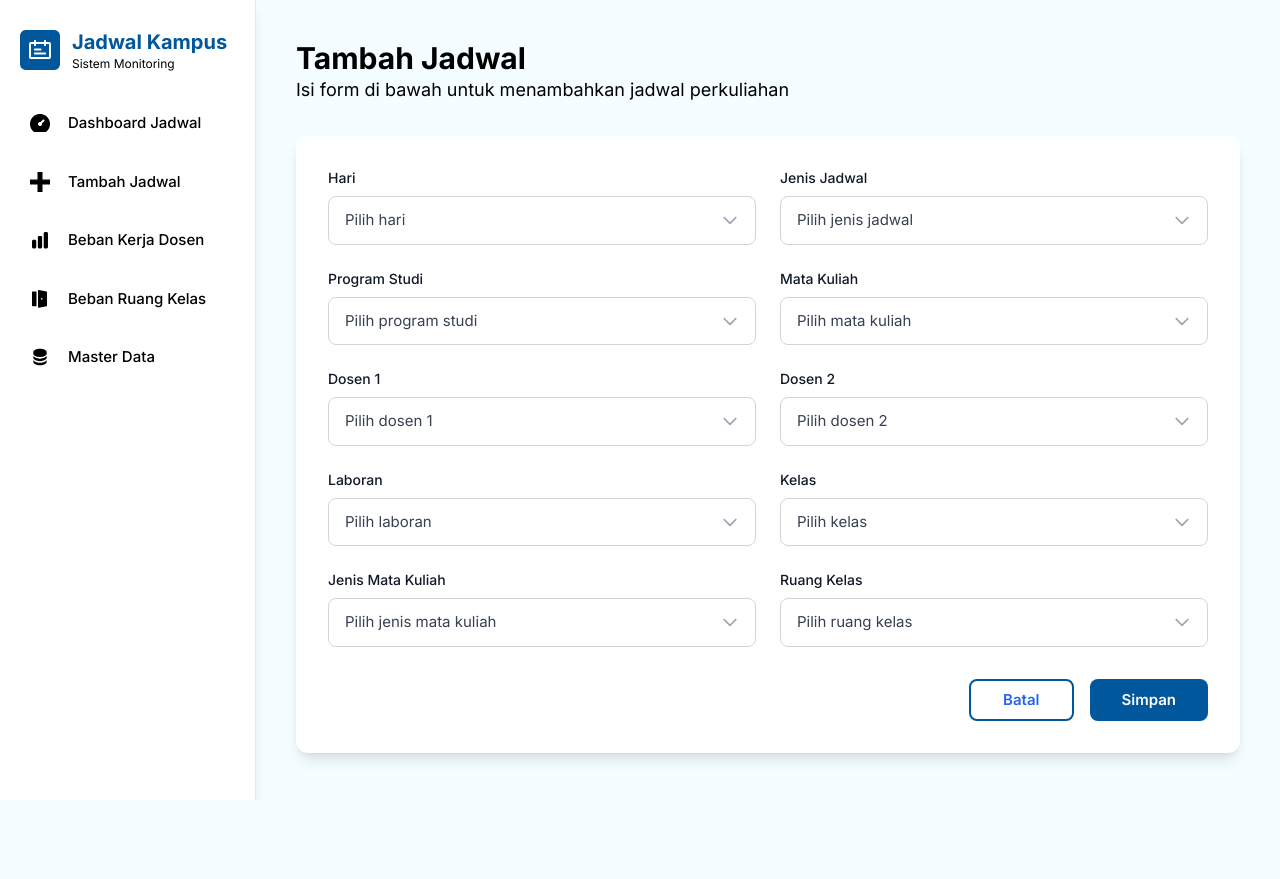
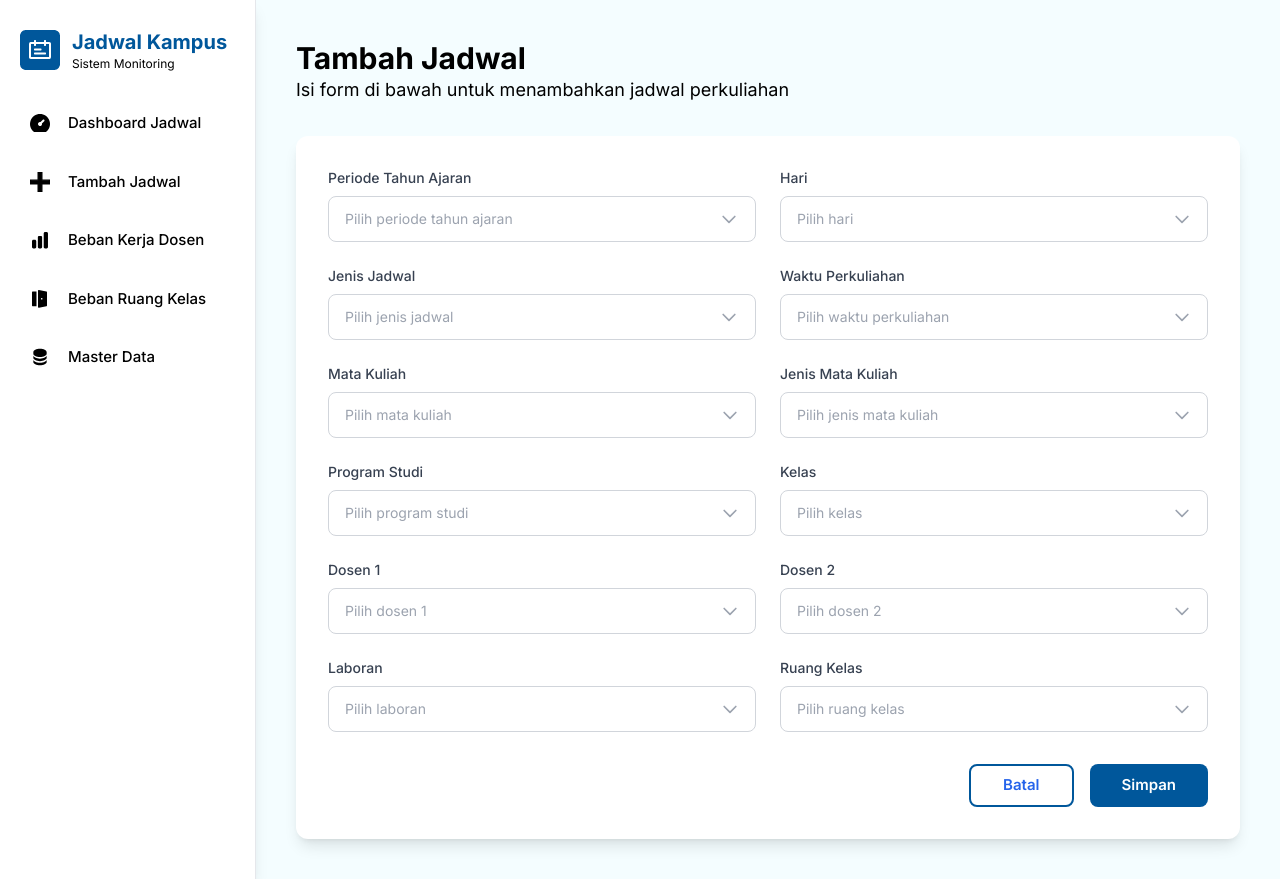
Before and after one commit to YurikoAishinselo123/Sistem-Jadwal, a Vue app in the folder FE/: page /tambah-jadwal in a window 1280 px wide. Before the commit the page ends 800 px from the top, so only its background shows below. Built offline with nearby package versions, Linux system fonts and the light colour scheme.

Commit message:
Add animations and restructure the custom dropdown component

```diff
--- a/FE/src/components/FilterJadwal.vue
+++ b/FE/src/components/FilterJadwal.vue
@@ -4,7 +4,7 @@
 
     <div class="grid grid-cols-1 md:grid-cols-3 lg:grid-cols-4 gap-4">
       <!-- Periode Tahun Ajaran -->
-      <Dropdown
+      <CustomDropdown
         v-model="filters.periodeTahunAjaran"
         :options="options.periodeTahunAjaran"
         placeholder="Periode Tahun Ajaran"
@@ -12,7 +12,7 @@
       />
 
       <!-- Hari -->
-      <Dropdown
+      <CustomDropdown
         v-model="filters.hari"
         :options="options.hari"
         placeholder="Hari"
@@ -20,7 +20,7 @@
       />
 
       <!-- Program Studi -->
-      <Dropdown
+      <CustomDropdown
         v-model="filters.programStudi"
         :options="options.programStudi"
         placeholder="Program Studi"
@@ -28,7 +28,7 @@
       />
 
       <!-- Mata Kuliah -->
-      <Dropdown
+      <CustomDropdown
         v-model="filters.mataKuliah"
         :options="options.mataKuliah"
         placeholder="Mata Kuliah"
@@ -36,7 +36,7 @@
       />
 
       <!-- Dosen -->
-      <Dropdown
+      <CustomDropdown
         v-model="filters.dosen"
         :options="options.dosen"
         placeholder="Dosen"
@@ -44,7 +44,7 @@
       />
 
       <!-- Laboran -->
-      <Dropdown
+      <CustomDropdown
         v-model="filters.laboran"
         :options="options.laboran"
         placeholder="Laboran"
@@ -52,7 +52,7 @@
       />
 
       <!-- Waktu Perkuliahan -->
-      <Dropdown
+      <CustomDropdown
         v-model="filters.waktuPerkuliahan"
         :options="options.waktuPerkuliahan"
         placeholder="Waktu Perkuliahan"
@@ -72,7 +72,7 @@
 
 <script setup lang="ts">
 import { reactive, watch } from 'vue'
-import Dropdown from './Dropdown.vue'
+import CustomDropdown from './CustomDropdown.vue'
 
 // Props declaration
 const props = defineProps<{
--- a/FE/src/views/TambahJadwalView.vue
+++ b/FE/src/views/TambahJadwalView.vue
@@ -2,155 +2,245 @@
   <!-- Header -->
   <div class="mb-8 mt-12 sm:mt-10 xl:mt-0">
     <h1 class="text-xl sm:text-3xl font-bold text-black">Tambah Jadwal</h1>
-    <p class="text-sm sm:text-lg font-base text-black">
+    <p class="text-sm sm:text-lg text-black">
       Isi form di bawah untuk menambahkan jadwal perkuliahan
     </p>
   </div>
 
   <!-- Form -->
   <div class="bg-white rounded-xl shadow-lg p-8">
+    <form @submit.prevent="handleSubmit">
       <div class="grid grid-cols-1 md:grid-cols-2 gap-6">
-      <!-- Row 1 -->
-      <SelectField
-        label="Hari"
-        v-model="formData.hari"
-        :options="options.hari"
-        placeholder="Pilih hari"
-      />
-      <SelectField
-        label="Jenis Jadwal"
-        v-model="formData.jenisJadwal"
-        :options="options.jenisJadwal"
-        placeholder="Pilih jenis jadwal"
+        <!-- Periode Tahun Ajaran -->
+        <CustomDropdown
+          v-model="formData.periodeTahunAjaran"
+          :options="dropdownOptions.periodeTahunAjaran"
+          placeholder="Pilih periode tahun ajaran"
+          label="Periode Tahun Ajaran"
+          :searchable="false"
         />
 
-      <!-- Row 2 -->
-      <SelectField
-        label="Program Studi"
-        v-model="formData.programStudi"
-        :options="options.programStudi"
-        placeholder="Pilih program studi"
-      />
-      <SelectField
-        label="Mata Kuliah"
-        v-model="formData.mataKuliah"
-        :options="options.mataKuliah"
-        placeholder="Pilih mata kuliah"
+        <!-- Hari -->
+        <CustomDropdown
+          v-model="formData.hari"
+          :options="dropdownOptions.hari"
+          placeholder="Pilih hari"
+          label="Hari"
+          :searchable="true"
         />
 
-      <!-- Row 3 -->
-      <SelectField
-        label="Dosen 1"
-        v-model="formData.dosen1"
-        :options="options.dosen"
-        placeholder="Pilih dosen 1"
-      />
-      <SelectField
-        label="Dosen 2"
-        v-model="formData.dosen2"
-        :options="options.dosen"
-        placeholder="Pilih dosen 2"
+        <!-- Jenis Jadwal -->
+        <CustomDropdown
+          v-model="formData.jenisJadwal"
+          :options="dropdownOptions.jenisJadwal"
+          placeholder="Pilih jenis jadwal"
+          label="Jenis Jadwal"
+          :searchable="false"
         />
 
-      <!-- Row 4 -->
-      <SelectField
-        label="Laboran"
-        v-model="formData.laboran"
-        :options="options.laboran"
-        placeholder="Pilih laboran"
-      />
-      <SelectField
-        label="Kelas"
-        v-model="formData.kelas"
-        :options="options.kelas"
-        placeholder="Pilih kelas"
+        <!-- Waktu Perkuliahan -->
+        <CustomDropdown
+          v-model="formData.waktuPerkuliahan"
+          :options="dropdownOptions.waktuPerkuliahan"
+          placeholder="Pilih waktu perkuliahan"
+          label="Waktu Perkuliahan"
+          :searchable="true"
         />
 
-      <!-- Row 5 -->
-      <SelectField
+        <!-- Mata Kuliah -->
+        <CustomDropdown
+          v-model="formData.mataKuliah"
+          :options="dropdownOptions.mataKuliah"
+          placeholder="Pilih mata kuliah"
+          label="Mata Kuliah"
+          :searchable="true"
+        />
+
+        <!-- Jenis Mata Kuliah -->
+        <CustomDropdown
+          v-model="formData.jenisMataKuliah"
+          :options="dropdownOptions.jenisMataKuliah"
+          placeholder="Pilih jenis mata kuliah"
           label="Jenis Mata Kuliah"
-        v-model="formData.jenisMataKuliah"
-        :options="options.jenisMataKuliah"
-        placeholder="Pilih jenis mata kuliah"
+          :searchable="true"
         />
-      <SelectField
+
+        <!-- Program Studi -->
+        <CustomDropdown
+          v-model="formData.programStudi"
+          :options="dropdownOptions.programStudi"
+          placeholder="Pilih program studi"
+          label="Program Studi"
+          :searchable="true"
+        />
+
+        <!-- Kelas -->
+        <CustomDropdown
+          v-model="formData.kelas"
+          :options="dropdownOptions.kelas"
+          placeholder="Pilih kelas"
+          label="Kelas"
+          :searchable="true"
+        />
+
+        <!-- Dosen 1 -->
+        <CustomDropdown
+          v-model="formData.dosen1"
+          :options="dropdownOptions.dosen"
+          placeholder="Pilih dosen 1"
+          label="Dosen 1"
+          :searchable="true"
+        />
+
+        <!-- Dosen 2 -->
+        <CustomDropdown
+          v-model="formData.dosen2"
+          :options="dropdownOptions.dosen"
+          placeholder="Pilih dosen 2"
+          label="Dosen 2"
+          :searchable="true"
+        />
+
+        <!-- Laboran -->
+        <CustomDropdown
+          v-model="formData.laboran"
+          :options="dropdownOptions.laboran"
+          placeholder="Pilih laboran"
+          label="Laboran"
+          :searchable="true"
+        />
+
+        <!-- Ruang Kelas -->
+        <CustomDropdown
+          v-model="formData.ruangKelas"
+          :options="dropdownOptions.ruangKelas"
+          placeholder="Pilih ruang kelas"
           label="Ruang Kelas"
-        v-model="formData.ruangKelas"
-        :options="options.ruangKelas"
-        placeholder="Pilih ruang kelas"
+          :searchable="true"
         />
       </div>
 
-    <!-- Buttons -->
+      <!-- Action Buttons -->
       <div class="flex justify-end gap-4 mt-8">
         <button
-        @click="handleBatal"
+          @click="handleCancel"
           class="px-8 py-2 font-semibold border-2 border-active-blue text-blue-600 rounded-lg hover:bg-blue-50 transition-colors"
         >
           Batal
         </button>
         <button
-        @click="handleSimpan"
+          type="submit"
           class="px-8 py-2 font-semibold bg-active-blue text-white rounded-lg hover:bg-hover-button transition-colors"
         >
           Simpan
         </button>
       </div>
+    </form>
   </div>
 </template>
 
 <script setup lang="ts">
-import { ref } from 'vue'
-import SelectField from '@/components/SelectField.vue'
+import { reactive } from 'vue'
+import { useRouter } from 'vue-router'
+import CustomDropdown from '@/components/CustomDropdown.vue'
 
-const formData = ref({
+const router = useRouter()
+
+// Form data
+const formData = reactive({
+  periodeTahunAjaran: '',
   hari: '',
   jenisJadwal: '',
+  waktuPerkuliahan: '',
+  mataKuliah: '',
+  jenisMataKuliah: '',
   programStudi: '',
-  mataKuliah: '',
+  kelas: '',
   dosen1: '',
   dosen2: '',
   laboran: '',
-  kelas: '',
-  jenisMataKuliah: '',
   ruangKelas: '',
 })
 
-// Sample options data
-const options = {
-  hari: ['Senin', 'Selasa', 'Rabu', 'Kamis', 'Jumat', 'Sabtu'],
-  jenisJadwal: ['Reguler', 'Praktikum', 'Seminar'],
-  programStudi: ['Teknik Informatika', 'Mesin A', 'Mesin B', 'Elektro'],
-  mataKuliah: ['Algoritma', 'Pemrograman', 'Pengantar Teknik Perkapalan', 'Basis Data'],
+// Dropdown options
+const dropdownOptions = {
+  periodeTahunAjaran: ['Gasal 2024', 'Genap 2024', 'Gasal 2025', 'Genap 2025'],
+  hari: ['Senin', 'Selasa', 'Rabu', 'Kamis', 'Jumat', 'Sabtu', 'Minggu'],
+  jenisJadwal: ['Teori', 'Praktikum', 'Seminar', 'Workshop'],
+  waktuPerkuliahan: ['07:00 - 09:30', '09:30 - 12:00', '13:00 - 15:30', '15:30 - 18:00'],
+  mataKuliah: [
+    'Algoritma',
+    'Pemrograman',
+    'Pengantar Teknik Perkapalan',
+    'Basis Data',
+    'Sistem Operasi',
+  ],
+  jenisMataKuliah: ['Wajib', 'Pilihan', 'MKU', 'MKDU'],
+  programStudi: ['Teknik Informatika', 'Mesin A', 'Mesin B', 'Teknik Elektro'],
+  kelas: ['A', 'B', 'C', 'D', 'E'],
   dosen: [
     'Adhe Aryswan, S.Pd., M.Si.',
-    'Haposan Vincentius Manalu, S.T., M.Sc.',
+    'Haposan Vincentius, S.T., M.Sc.',
     'Dr. Budi Santoso, M.Kom.',
+    'Prof. Siti Rahayu, Ph.D.',
   ],
-  laboran: ['Adhe Aryswan, S.Pd., M.Si.', 'Haposan Vincentius Manalu, S.T., M.Sc.'],
-  kelas: ['A', 'B', 'C', 'D'],
-  jenisMataKuliah: ['Teori', 'Praktikum', 'Teori & Praktikum'],
-  ruangKelas: ['101 A', '102 B', '108 C', '201 A', '301 A'],
+  laboran: ['Adhe Aryswan, S.Pd., M.Si.', 'Haposan Manalu, S.T., M.Sc.', 'Andi Wijaya, S.Kom.'],
+  ruangKelas: ['108 A', '108 B', '108 C', '201 A', '201 B', '202 A', '202 B', '301 A', '301 B'],
 }
 
-const handleBatal = () => {
-  formData.value = {
-    hari: '',
-    jenisJadwal: '',
-    programStudi: '',
-    mataKuliah: '',
-    dosen1: '',
-    dosen2: '',
-    laboran: '',
-    kelas: '',
-    jenisMataKuliah: '',
-    ruangKelas: '',
-  }
-  console.log('Form dibatalkan')
+// Form submission
+const handleSubmit = () => {
+  // Validate required fields
+  const requiredFields = [
+    'periodeTahunAjaran',
+    'hari',
+    'waktuPerkuliahan',
+    'mataKuliah',
+    'programStudi',
+    'kelas',
+    'dosen1',
+    'ruangKelas',
+  ]
+
+  const missingFields = requiredFields.filter((field) => !formData[field as keyof typeof formData])
+
+  if (missingFields.length > 0) {
+    alert('Harap lengkapi semua field yang wajib diisi!')
+    return
   }
 
-const handleSimpan = () => {
-  console.log('Data yang akan disimpan:', formData.value)
-  alert('Jadwal berhasil disimpan!')
+  // Create new schedule object
+  const newSchedule = {
+    hari: formData.hari,
+    kodeMakul: 'AUTO-GENERATED', // You might want to generate this
+    programStudi: formData.programStudi,
+    mataKuliah: formData.mataKuliah,
+    dosen1: formData.dosen1,
+    dosen2: formData.dosen2,
+    laboran: formData.laboran,
+    ruang: formData.ruangKelas,
+    waktu: formData.waktuPerkuliahan,
+    periodeTahunAjaran: formData.periodeTahunAjaran,
+  }
+
+  console.log('New schedule:', newSchedule)
+
+  // Here you would typically send this to your backend API
+  // For now, just show success message
+  alert('Jadwal berhasil ditambahkan!')
+
+  // Navigate back to dashboard
+  router.push('/dashboard-jadwal')
+}
+
+// Cancel action
+const handleCancel = () => {
+  if (confirm('Apakah Anda yakin ingin membatalkan? Data yang diisi akan hilang.')) {
+    router.push('/dashboard-jadwal')
+  }
 }
 </script>
+
+<style scoped>
+/* Add any additional custom styles here if needed */
+</style>
```
Also changed, not shown: FE/src/components/CustomDropdown.vue (renamed from FE/src/components/Dropdown.vue). Lines whose indentation alone changed are shown as unchanged.
